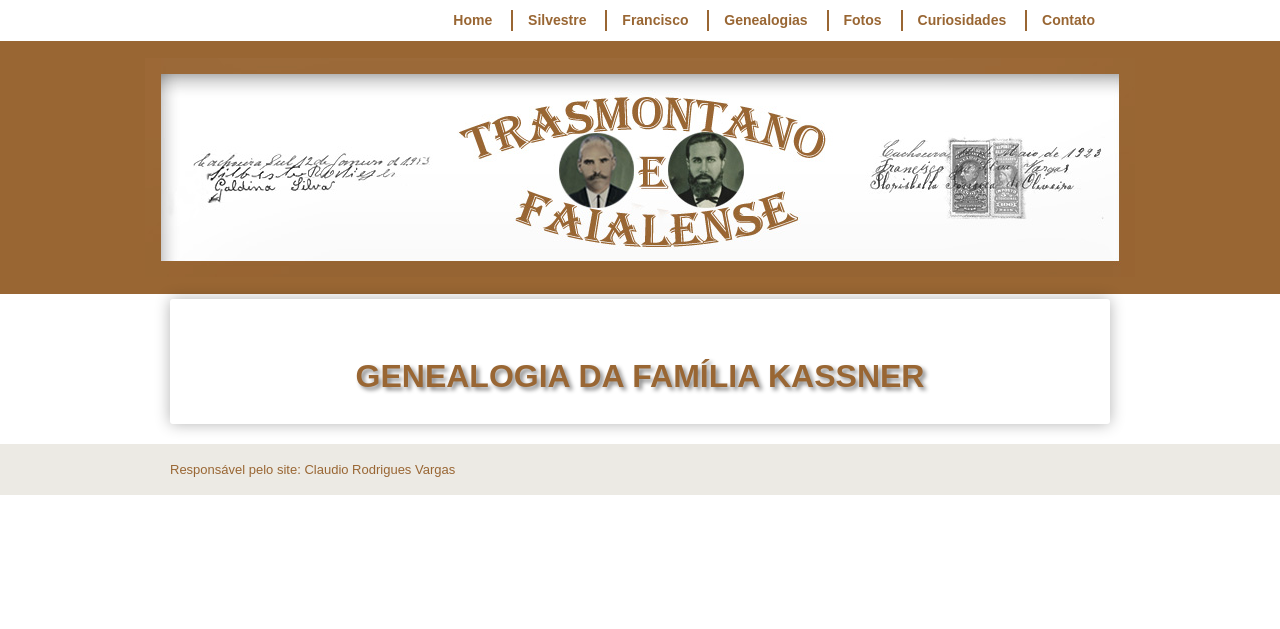
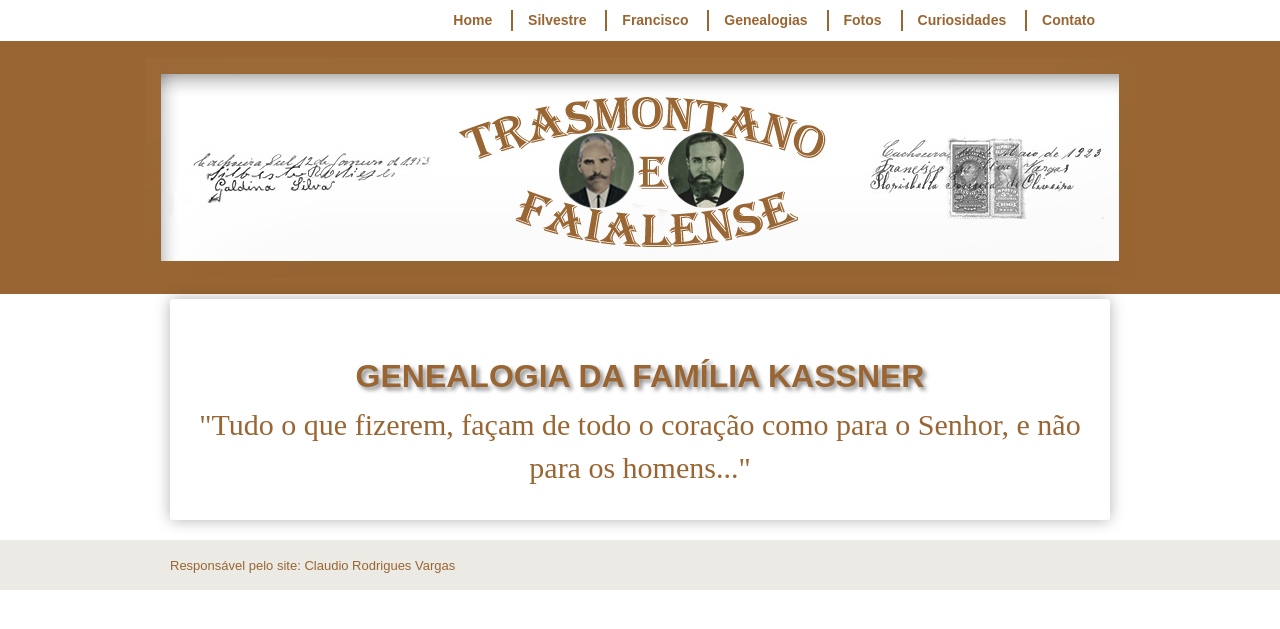
Before and after one commit to claudiovargas1955/claudiovargas1955.github.io, a Jekyll site: the page built from _pages/familia-kassner.html, in a window 1280 px wide. Shown: the top 629 px of the page. Built offline with Jekyll 4.4.1, drawn with Linux system fonts in a browser that asks for light colours; some web fonts are replaced.

Commit message:
Update familia-kassner.html

```diff
--- a/_pages/familia-kassner.html
+++ b/_pages/familia-kassner.html
@@ -95,3 +95,7 @@
 </style>
 
 <h1>GENEALOGIA DA FAMÍLIA KASSNER</h1>
+
+
+<p style="text-align:center; color:#996633; font-size:30px; font-family: 'Rancho', cursive ">"Tudo o que fizerem, façam de todo o
+coração como para o Senhor, e não para os homens..."</p>
```
